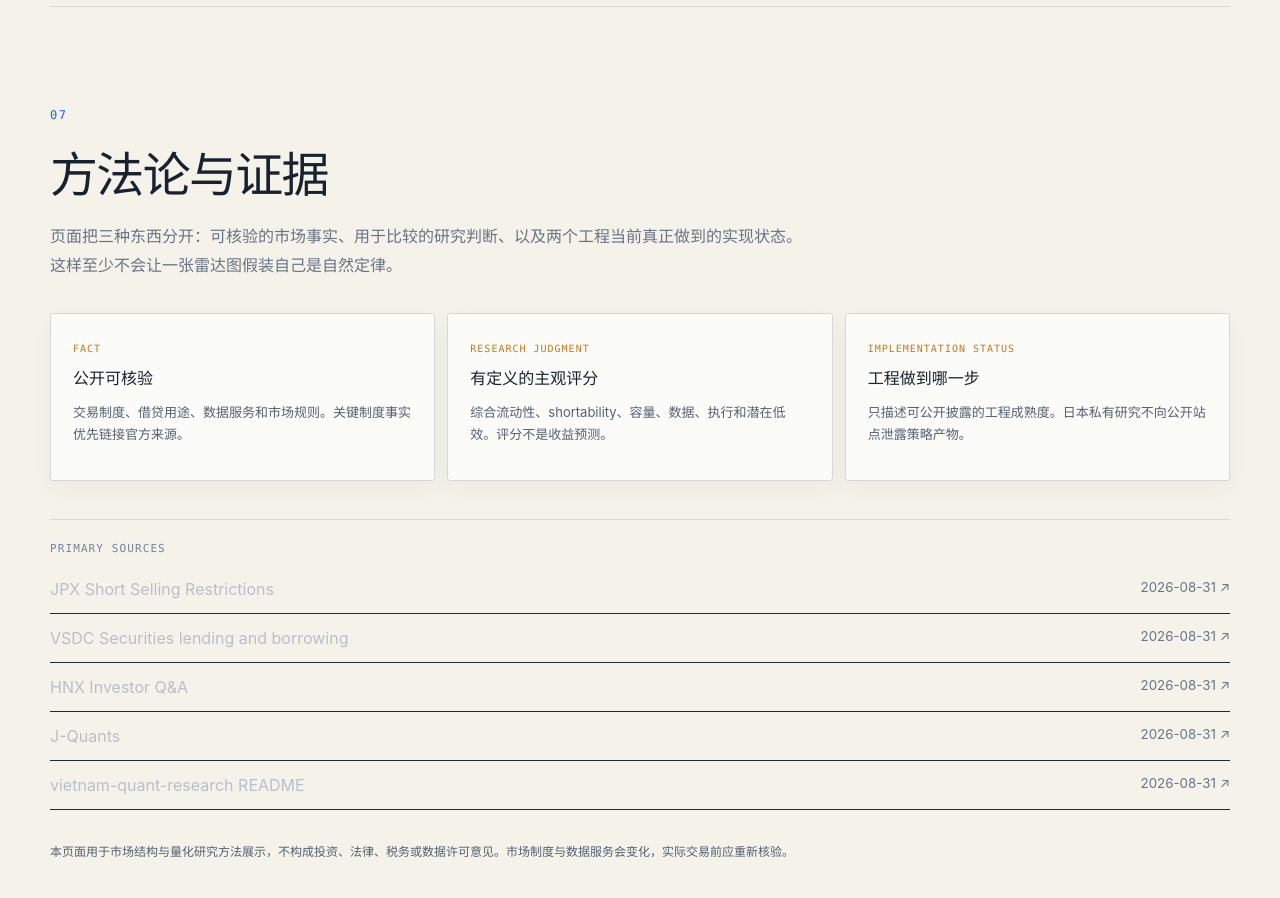
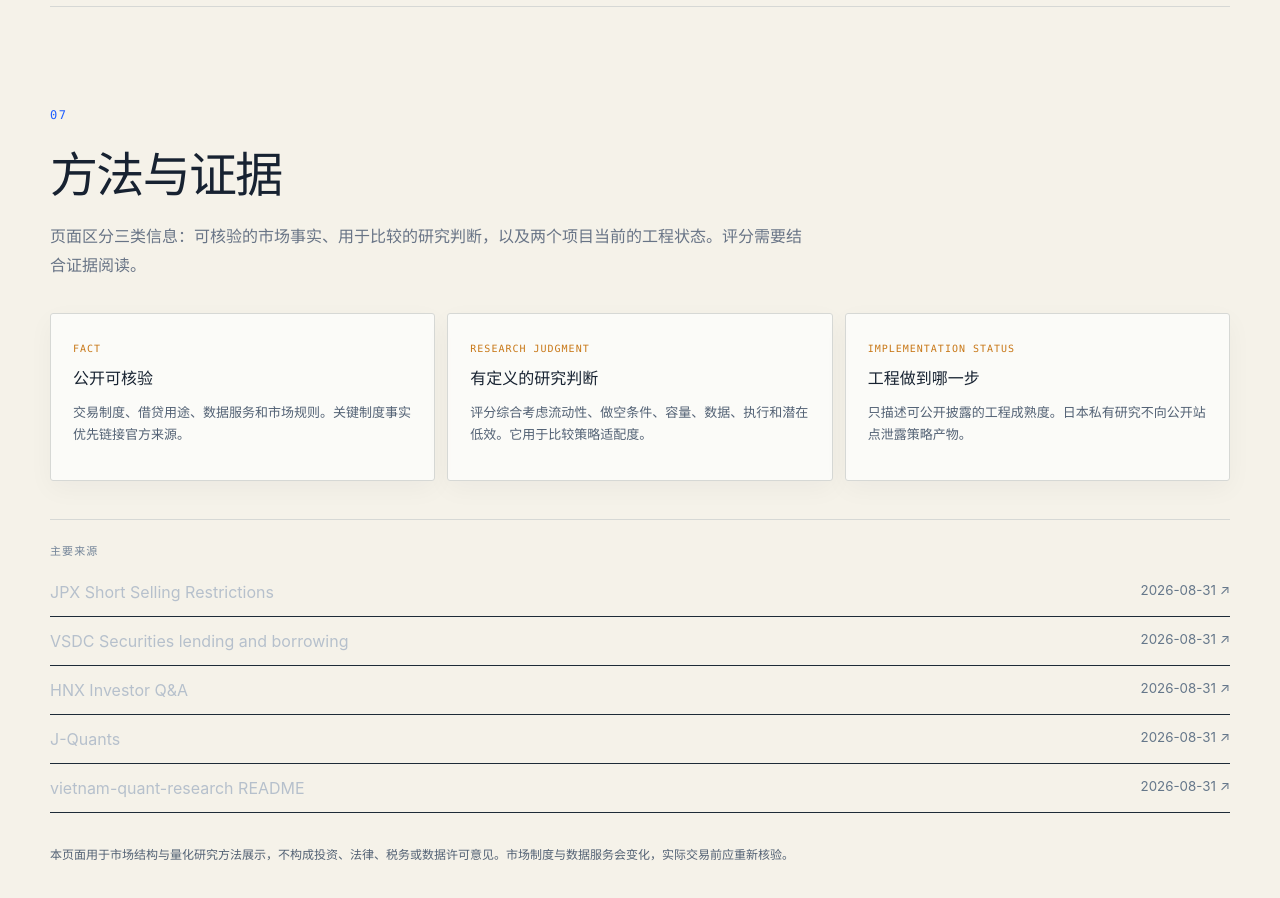
Before and after one commit to runchengxie/vietnam-quant-research, a React (Vite) app in the folder site/: page / in a window 1280 px wide. Shown: the part 6460-7358 px from the top of the page. Built offline with nearby package versions, Linux system fonts and the light colour scheme.

Commit message:
feat: refine showcase language and theme

```diff
--- a/site/src/components/Methodology.tsx
+++ b/site/src/components/Methodology.tsx
@@ -4,13 +4,13 @@ export function Methodology({ evidence }: { evidence: Evidence[] }) {
   const sources = evidence.filter((item) => item.sourceUrl && item.sourceName)
   return (
     <footer className="methodology" id="methodology">
-      <div className="methodology__intro"><span className="section-index">07</span><h2>方法论与证据</h2><p>页面把三种东西分开：可核验的市场事实、用于比较的研究判断、以及两个工程当前真正做到的实现状态。这样至少不会让一张雷达图假装自己是自然定律。</p></div>
+      <div className="methodology__intro"><span className="section-index">07</span><h2>方法与证据</h2><p>页面区分三类信息：可核验的市场事实、用于比较的研究判断，以及两个项目当前的工程状态。评分需要结合证据阅读。</p></div>
       <div className="method-grid">
         <article><span className="evidence-type">FACT</span><h3>公开可核验</h3><p>交易制度、借贷用途、数据服务和市场规则。关键制度事实优先链接官方来源。</p></article>
-        <article><span className="evidence-type">RESEARCH JUDGMENT</span><h3>有定义的主观评分</h3><p>综合流动性、shortability、容量、数据、执行和潜在低效。评分不是收益预测。</p></article>
+        <article><span className="evidence-type">RESEARCH JUDGMENT</span><h3>有定义的研究判断</h3><p>评分综合考虑流动性、做空条件、容量、数据、执行和潜在低效。它用于比较策略适配度。</p></article>
         <article><span className="evidence-type">IMPLEMENTATION STATUS</span><h3>工程做到哪一步</h3><p>只描述可公开披露的工程成熟度。日本私有研究不向公开站点泄露策略产物。</p></article>
       </div>
-      <div className="source-list"><h3>Primary sources</h3>{sources.map((item) => <a key={item.id} href={item.sourceUrl} target="_blank" rel="noreferrer"><span>{item.sourceName}</span><small>{item.asOf ?? 'source'} ↗</small></a>)}</div>
+      <div className="source-list"><h3>主要来源</h3>{sources.map((item) => <a key={item.id} href={item.sourceUrl} target="_blank" rel="noreferrer"><span>{item.sourceName}</span><small>{item.asOf ?? '未注明日期'} ↗</small></a>)}</div>
       <p className="disclaimer">本页面用于市场结构与量化研究方法展示，不构成投资、法律、税务或数据许可意见。市场制度与数据服务会变化，实际交易前应重新核验。</p>
     </footer>
   )
```
